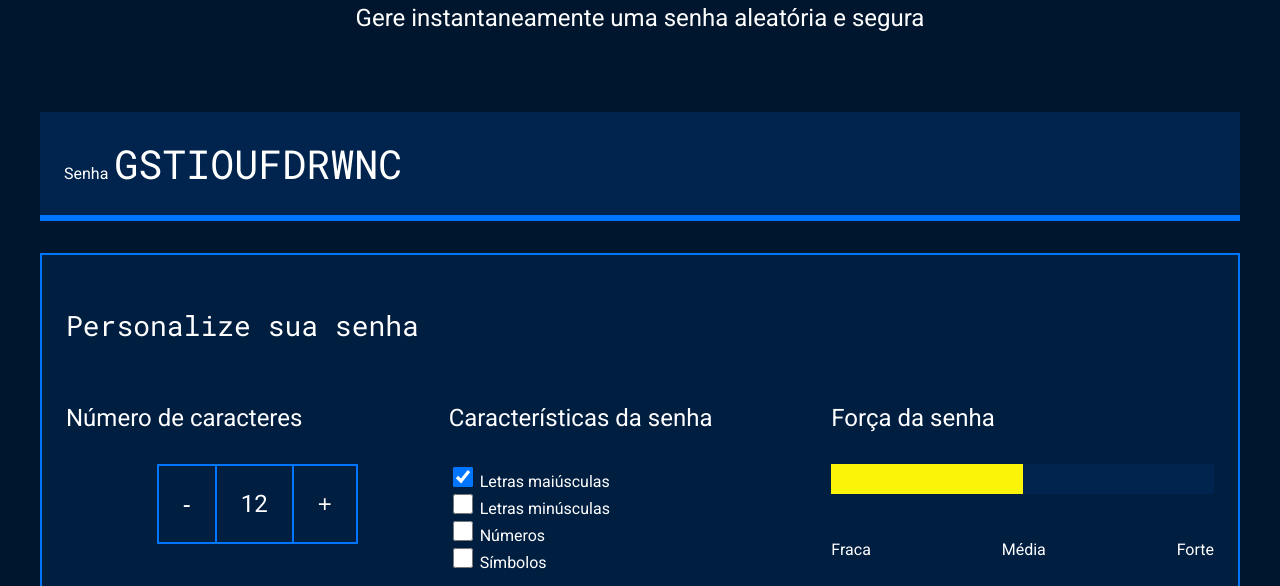
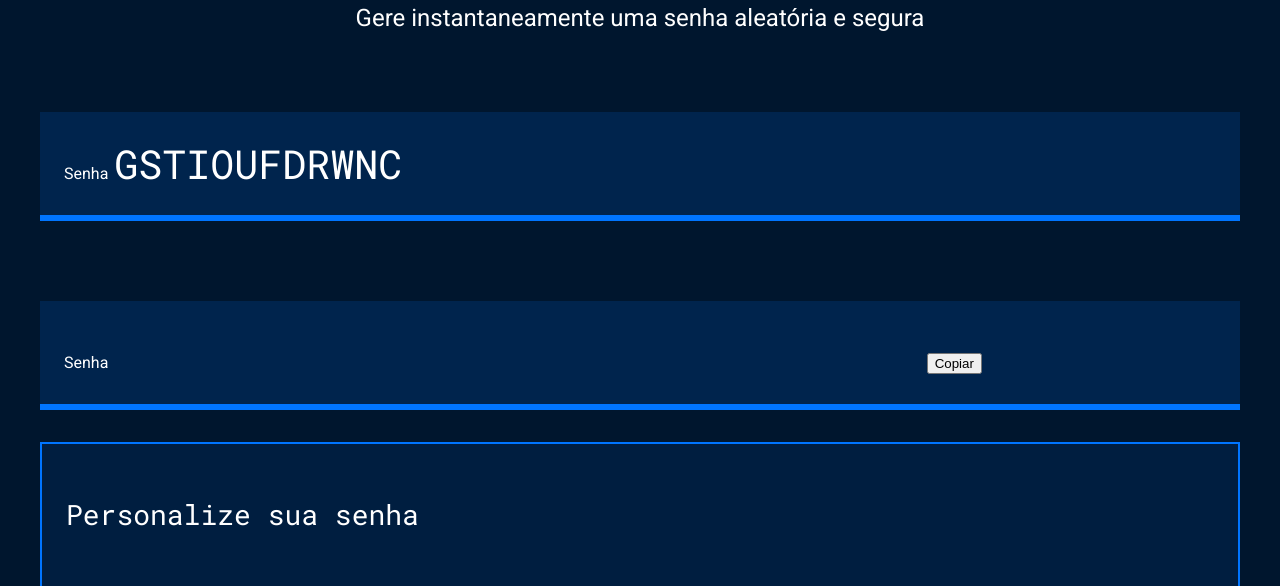
Before and after one commit to crys2008/senhas3b, a plain HTML site: page index.html in a window 1280 px wide. Shown: the part 214-800 px from the top of the page. Drawn offline with Linux system fonts and the light colour scheme.

Commit message:
I love GV

```diff
--- a/index.html
+++ b/index.html
@@ -19,6 +19,12 @@
             <label for="senha">Senha</label>
             <input name="senha" type="text" id="campo-senha" readonly>
         </div>
+        <div class="conteudo-senha">
+    <label for="senha">Senha</label>
+    <input name="senha" type="text" id="campo-senha" readonly>
+    <button id="copiar-senha">Copiar</button>
+</div>
+
         <div class="parametro">
             <h3 class="parametro-titulo">Personalize sua senha</h3>
             <div class="parametro-coluna__senha">
```
